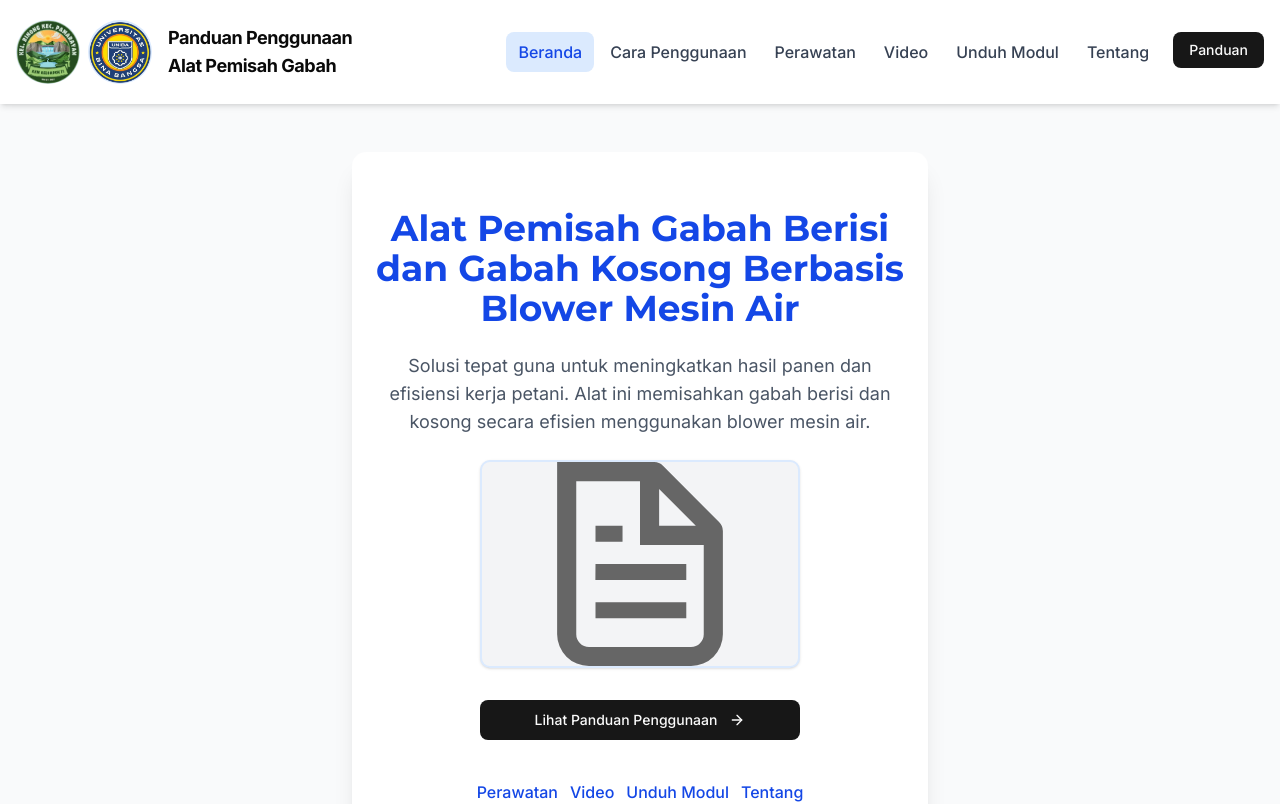
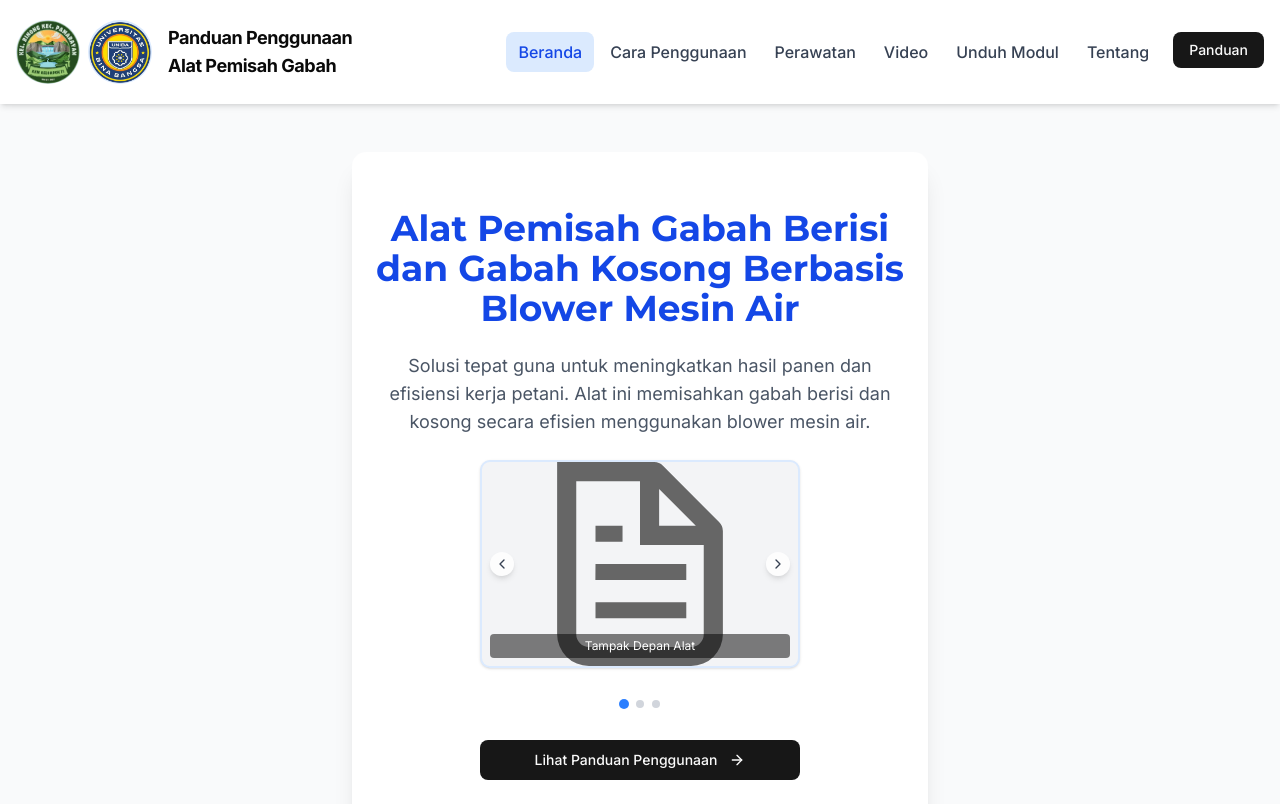
Before and after one commit to Ridho-arachman/alat-pemisah-gabah, a Next.js app: page / in a window 1280 px wide. Shown: the top 804 px of the page. Built offline with nearby package versions, Linux system fonts and the light colour scheme.

Commit message:
fix: memperbaiki halaman dashboard

```diff
--- a/src/app/page.tsx
+++ b/src/app/page.tsx
@@ -1,3 +1,4 @@
+"use client";
 import Image from "next/image";
 import Link from "next/link";
 import { Card, CardContent } from "@/components/ui/card";
@@ -8,6 +9,9 @@ import {
   Zap,
   ShieldCheck,
   HelpCircle,
+  ChevronLeft,
+  ChevronRight,
+  X,
 } from "lucide-react";
 import {
   Accordion,
@@ -16,14 +20,53 @@ import {
   AccordionContent,
 } from "@/components/ui/accordion";
 import data from "@/lib/home.json";
-import type { Metadata } from "next";
+import { useState } from "react";
 
-export const metadata: Metadata = {
-  title: data.hero.title,
-  description: data.hero.description,
-};
+// Data gambar carousel
+const carouselImages = [
+  {
+    src: "/file.svg",
+    alt: "Gambar Alat 1",
+    title: "Tampak Depan Alat",
+  },
+  {
+    src: "/globe.svg",
+    alt: "Gambar Alat 2",
+    title: "Tampak Samping Alat",
+  },
+  {
+    src: "/window.svg",
+    alt: "Gambar Alat 3",
+    title: "Detail Komponen Alat",
+  },
+];
 
 export default function Home() {
+  const [currentImage, setCurrentImage] = useState(0);
+  const [isModalOpen, setIsModalOpen] = useState(false);
+
+  const nextImage = () => {
+    setCurrentImage((prev) => (prev + 1) % carouselImages.length);
+  };
+
+  const prevImage = () => {
+    setCurrentImage(
+      (prev) => (prev - 1 + carouselImages.length) % carouselImages.length
+    );
+  };
+
+  const goToImage = (index: number) => {
+    setCurrentImage(index);
+  };
+
+  const openModal = () => {
+    setIsModalOpen(true);
+  };
+
+  const closeModal = () => {
+    setIsModalOpen(false);
+  };
+
   return (
     <div className="flex flex-col gap-12 items-center justify-center min-h-[70vh] py-8 px-2">
       {/* Hero Section */}
@@ -35,14 +78,72 @@ export default function Home() {
           <p className="text-gray-600 text-lg text-center max-w-lg">
             {data.hero.description}
           </p>
-          <div className="relative w-64 h-40 md:w-80 md:h-52 rounded-lg overflow-hidden border-2 border-blue-100 bg-gray-100 shadow hover:scale-105 transition-transform">
-            <Image
-              src={data.hero.image}
-              alt={data.hero.imageAlt}
-              fill
-              className="object-contain"
-            />
+
+          {/* Carousel Section */}
+          <div
+            className="relative w-64 h-40 md:w-80 md:h-52 rounded-lg overflow-hidden border-2 border-blue-100 bg-gray-100 shadow cursor-pointer hover:scale-105 transition-transform"
+            onClick={openModal}
+          >
+            {/* Carousel Images */}
+            <div className="relative w-full h-full">
+              {carouselImages.map((image, index) => (
+                <div
+                  key={index}
+                  className={`absolute inset-0 transition-opacity duration-500 ${
+                    index === currentImage ? "opacity-100" : "opacity-0"
+                  }`}
+                >
+                  <Image
+                    src={image.src}
+                    alt={image.alt}
+                    fill
+                    className="object-contain"
+                  />
+                </div>
+              ))}
+            </div>
+
+            {/* Navigation Arrows */}
+            <button
+              onClick={(e) => {
+                e.stopPropagation();
+                prevImage();
+              }}
+              className="absolute left-2 top-1/2 transform -translate-y-1/2 bg-white/80 hover:bg-white rounded-full p-1 shadow-md transition-all"
+            >
+              <ChevronLeft className="w-4 h-4 text-gray-700" />
+            </button>
+            <button
+              onClick={(e) => {
+                e.stopPropagation();
+                nextImage();
+              }}
+              className="absolute right-2 top-1/2 transform -translate-y-1/2 bg-white/80 hover:bg-white rounded-full p-1 shadow-md transition-all"
+            >
+              <ChevronRight className="w-4 h-4 text-gray-700" />
+            </button>
+
+            {/* Image Title */}
+            <div className="absolute bottom-2 left-2 right-2 bg-black/50 text-white text-xs px-2 py-1 rounded text-center">
+              {carouselImages[currentImage].title}
+            </div>
           </div>
+
+          {/* Dots Navigation */}
+          <div className="flex gap-2 mt-2">
+            {carouselImages.map((_, index) => (
+              <button
+                key={index}
+                onClick={() => goToImage(index)}
+                className={`w-2 h-2 rounded-full transition-all ${
+                  index === currentImage
+                    ? "bg-blue-500 scale-125"
+                    : "bg-gray-300 hover:bg-gray-400"
+                }`}
+              />
+            ))}
+          </div>
+
           <Button
             asChild
             size="lg"
@@ -53,7 +154,7 @@ export default function Home() {
             </Link>
           </Button>
           <div className="flex flex-wrap justify-center gap-3 mt-4">
-            {data.links.map((link: any, i: number) => (
+            {data.links.map((link, i) => (
               <Link
                 key={i}
                 href={link.href}
@@ -65,13 +166,85 @@ export default function Home() {
           </div>
         </CardContent>
       </Card>
+
+      {/* Modal Pop Up */}
+      {isModalOpen && (
+        <div className="fixed inset-0 bg-black/50 flex items-center justify-center z-50 p-4">
+          <div className="relative bg-white rounded-lg max-w-4xl w-full max-h-[90vh] overflow-hidden">
+            {/* Close Button */}
+            <button
+              onClick={closeModal}
+              className="absolute top-4 right-4 z-10 bg-white/80 hover:bg-white rounded-full p-2 shadow-md transition-all"
+            >
+              <X className="w-5 h-5 text-gray-700" />
+            </button>
+
+            {/* Modal Carousel */}
+            <div className="relative w-full h-96 md:h-[500px]">
+              {/* Carousel Images */}
+              <div className="relative w-full h-full">
+                {carouselImages.map((image, index) => (
+                  <div
+                    key={index}
+                    className={`absolute inset-0 transition-opacity duration-500 ${
+                      index === currentImage ? "opacity-100" : "opacity-0"
+                    }`}
+                  >
+                    <Image
+                      src={image.src}
+                      alt={image.alt}
+                      fill
+                      className="object-contain"
+                    />
+                  </div>
+                ))}
+              </div>
+
+              {/* Navigation Arrows */}
+              <button
+                onClick={prevImage}
+                className="absolute left-4 top-1/2 transform -translate-y-1/2 bg-white/80 hover:bg-white rounded-full p-2 shadow-md transition-all"
+              >
+                <ChevronLeft className="w-6 h-6 text-gray-700" />
+              </button>
+              <button
+                onClick={nextImage}
+                className="absolute right-4 top-1/2 transform -translate-y-1/2 bg-white/80 hover:bg-white rounded-full p-2 shadow-md transition-all"
+              >
+                <ChevronRight className="w-6 h-6 text-gray-700" />
+              </button>
+
+              {/* Image Title */}
+              <div className="absolute bottom-4 left-4 right-4 bg-black/50 text-white text-sm px-3 py-2 rounded text-center">
+                {carouselImages[currentImage].title}
+              </div>
+            </div>
+
+            {/* Dots Navigation */}
+            <div className="flex gap-3 justify-center py-4">
+              {carouselImages.map((_, index) => (
+                <button
+                  key={index}
+                  onClick={() => goToImage(index)}
+                  className={`w-3 h-3 rounded-full transition-all ${
+                    index === currentImage
+                      ? "bg-blue-500 scale-125"
+                      : "bg-gray-300 hover:bg-gray-400"
+                  }`}
+                />
+              ))}
+            </div>
+          </div>
+        </div>
+      )}
+
       {/* Fitur Section */}
       <section className="w-full max-w-4xl mx-auto">
         <h2 className="text-xl md:text-2xl font-bold text-blue-700 mb-4 text-center">
           Fitur Utama Alat
         </h2>
         <div className="grid md:grid-cols-3 gap-4">
-          {data.fitur.map((f: any, i: number) => (
+          {data.fitur.map((f, i) => (
             <Card key={i} className="flex flex-col items-center gap-2 p-4">
               {f.title === "Hemat Energi" && (
                 <Zap className="w-6 h-6 text-blue-500" />
@@ -94,7 +267,7 @@ export default function Home() {
           FAQ
         </h2>
         <Accordion type="single" collapsible>
-          {data.faq.map((item: any, i: number) => (
+          {data.faq.map((item, i) => (
             <AccordionItem value={`faq-${i}`} key={i}>
               <AccordionTrigger className="text-base font-medium flex items-center gap-2">
                 <HelpCircle className="w-5 h-5 text-blue-400" />
```
